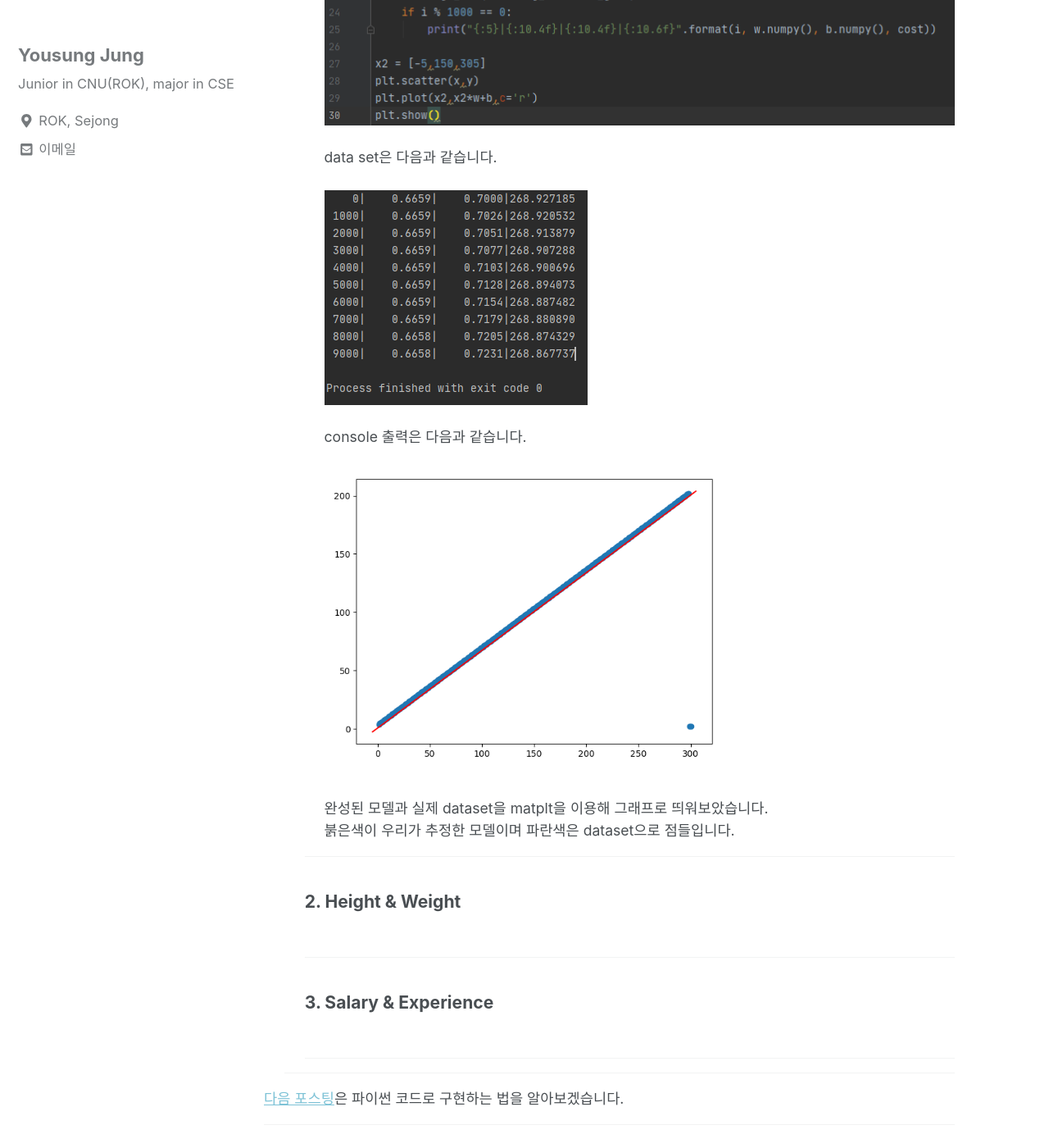
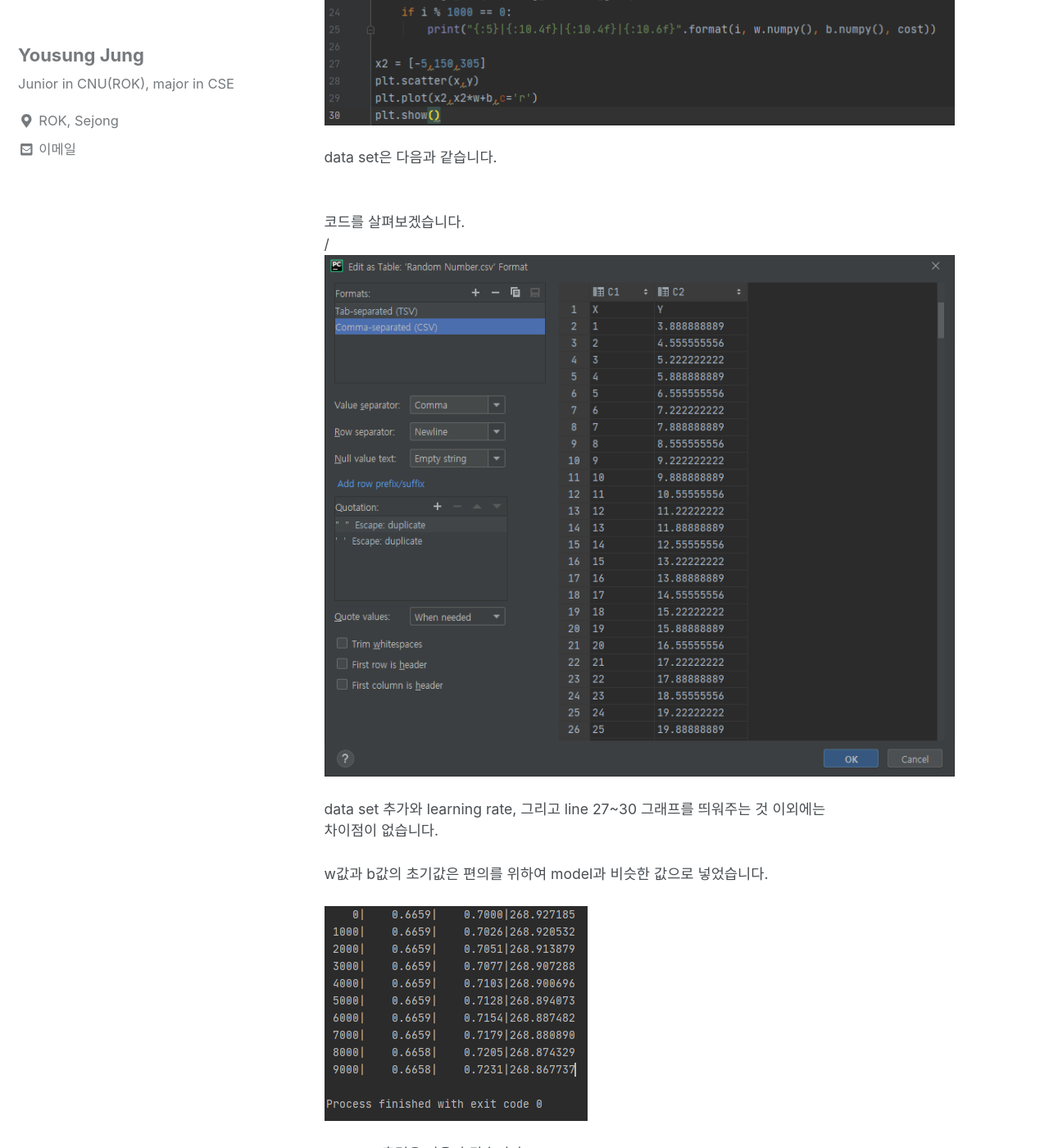
Before and after one commit to can019/can019.github.io, a Jekyll site: the page built from _posts/2020-08-26-MachineLearning-AI-4.md, in a window 1280 px wide and 1400 px high, scrolled down 4758 px. Shown: the whole window at 82% size. Built offline with Jekyll 4.4.1, drawn with Linux system fonts in a browser that asks for light colours; nearby versions of some CDN libraries.

Commit message:
random_number done

```diff
--- a/_posts/2020-08-26-MachineLearning-AI-4.md
+++ b/_posts/2020-08-26-MachineLearning-AI-4.md
@@ -97,9 +97,15 @@ published: true
 		random number라 했지만 사실 하나의 직선상에 있는 점들과<br/>
 		극값 하나가 포함된 dataset입니다.<br/><br/>
 		<img src="/assets/photos/code/randonm_number_code.png"><br/><br/>
-		data set은 다음과 같습니다.<br/><br/>
+		data set은 다음과 같습니다.<br/><br/><br/>
 
 
+		코드를 살펴보겠습니다.<br>/<br/>
+		<img src="/assets/photos/code/random_number_dataset.png"><br/><br/>
+		data set 추가와 learning rate, 그리고 line 27~30 그래프를 띄워주는 것 이외에는<br/>
+		차이점이 없습니다.<br/><br/>
+
+		w값과 b값의 초기값은 편의를 위하여 model과 비슷한 값으로 넣었습니다.<br/><br/>
 		<img src="/assets/photos/code/randonm_number_console.png"><br/><br/>
 		console 출력은 다음과 같습니다.<br/><br/>
 		<img src="/assets/photos/code/randonm_number_answer.png" width = "500"><br/><br/>
```
